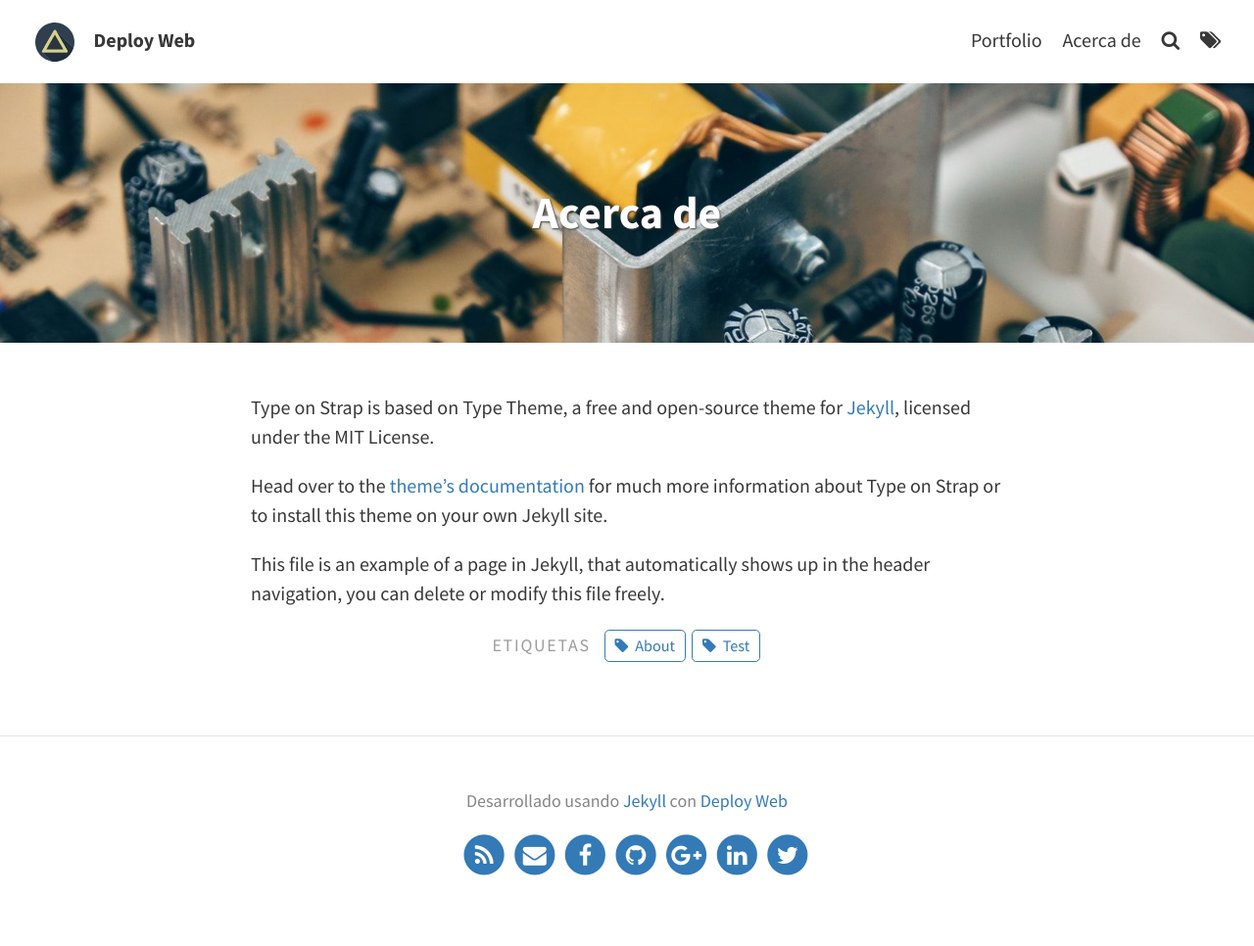
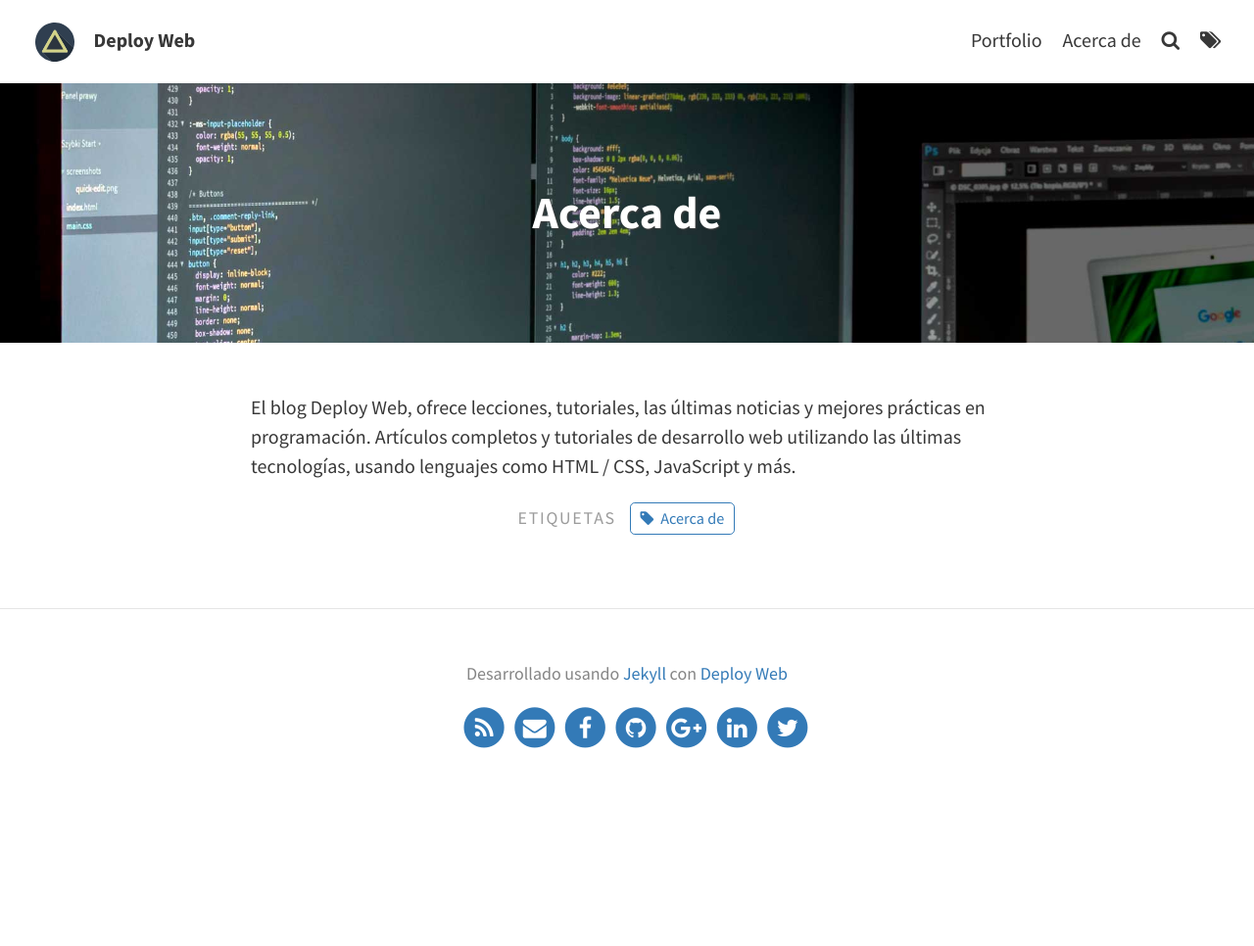
Before and after one commit to webdeploy/deployweb.github.io, a Jekyll site: the page built from pages/about.md, in a window 1280 px wide. Shown: the whole page at 98% size. Built offline with Jekyll 4.4.1, drawn with Linux system fonts in a browser that asks for light colours; after the commit the page ends 900 px from its top, so only the background shows below that.

Commit message:
Actualizando blog

```diff
--- a/pages/about.md
+++ b/pages/about.md
@@ -2,12 +2,8 @@
 layout: page
 title: Acerca de
 permalink: /about/
-feature-img: "assets/img/pexels/circuit.jpeg"
-tags: [About, Test]
+feature-img: "assets/img/about.jpg"
+tags: [Acerca de]
 ---
 
-Type on Strap is based on Type Theme, a free and open-source theme for [Jekyll](http://jekyllrb.com/), licensed under the MIT License.
-
-Head over to the [theme's documentation](https://github.io/sylhare/Type-on-Strap) for much more information about Type on Strap or to install this theme on your own Jekyll site.
-
-This file is an example of a page in Jekyll, that automatically shows up in the header navigation, you can delete or modify this file freely.
+El blog Deploy Web, ofrece lecciones, tutoriales, las últimas noticias y mejores prácticas en programación. Artículos completos y tutoriales de desarrollo web utilizando las últimas tecnologías, usando lenguajes como HTML / CSS, JavaScript y más.
```
Also changed, not shown: assets/img/about.jpg (added), assets/img/banner.jpg.
